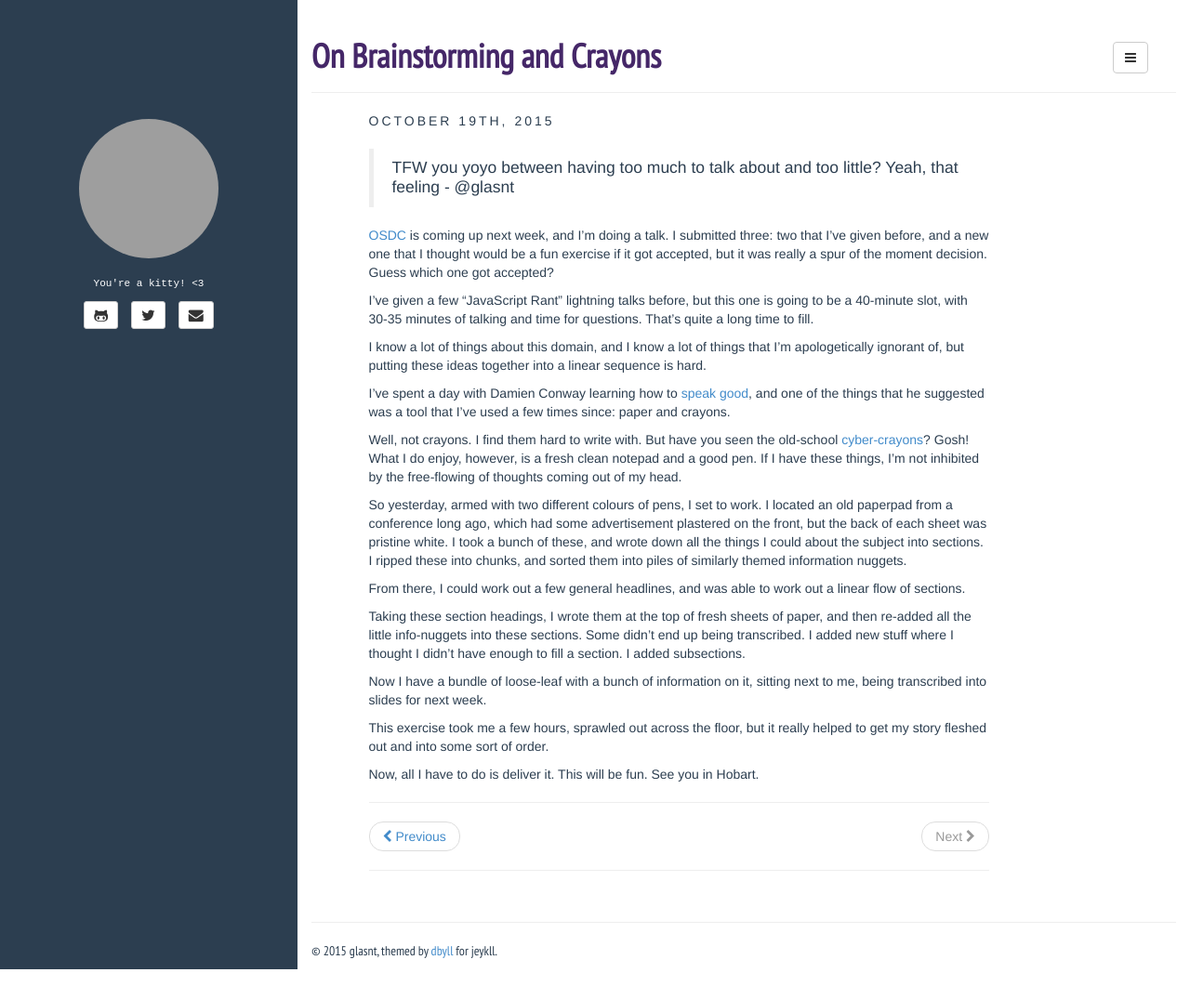
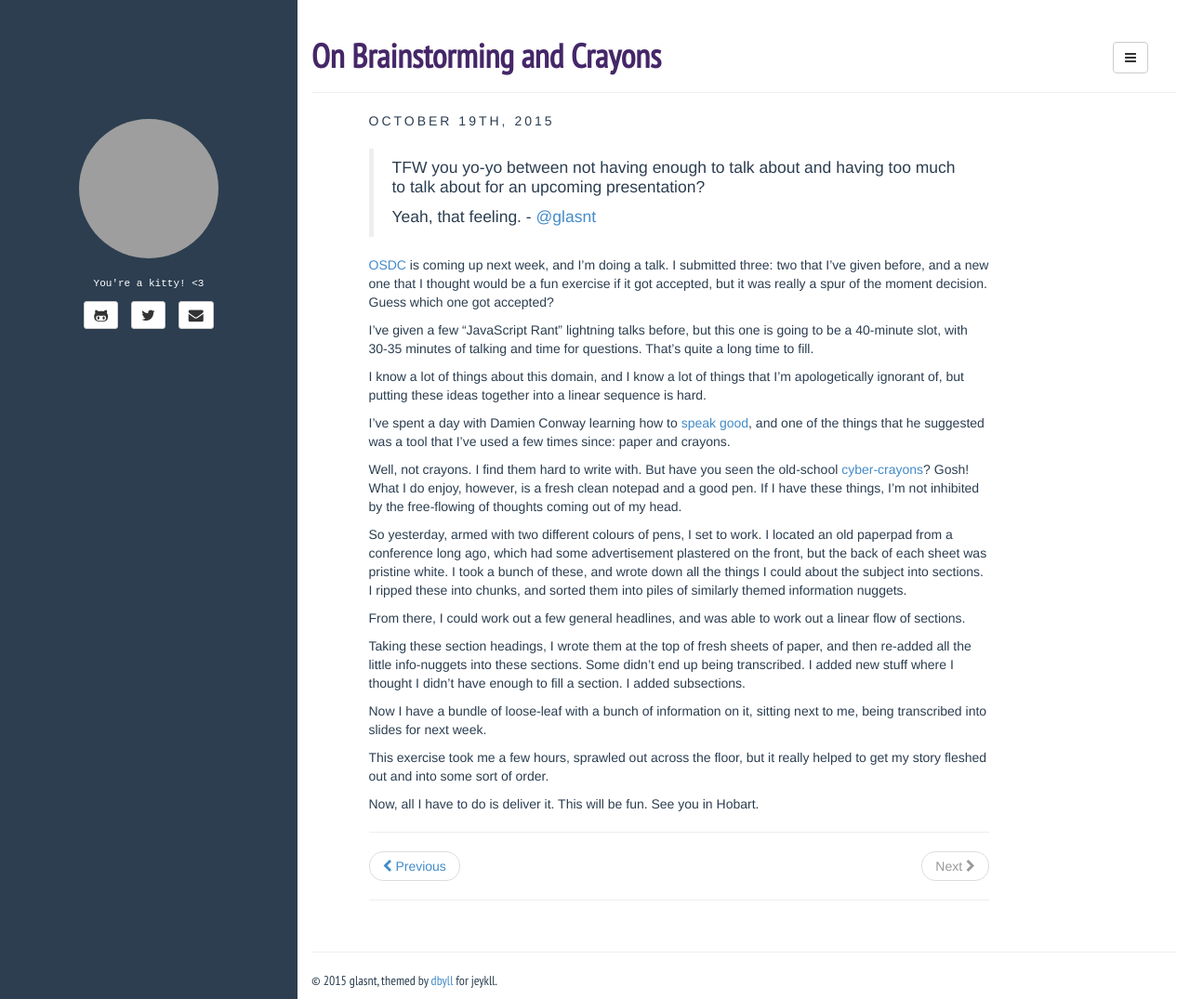
Before and after one commit to glasnt/blog, a Jekyll site: the page built from _posts/2015-10-19-on-brainstorming-and-crayons.md, in a window 1280 px wide and 1075 px high. Shown: the whole window at 93% size. Built offline with Jekyll 4.4.1, drawn with Linux system fonts in a browser that asks for light colours; grey boxes are pictures that could not be loaded.

```diff
--- a/_posts/2015-10-19-on-brainstorming-and-crayons.md
+++ b/_posts/2015-10-19-on-brainstorming-and-crayons.md
@@ -3,7 +3,9 @@ layout: post
 title: On Brainstorming and Crayons
 ---
 
-> TFW you yoyo between having too much to talk about and too little? Yeah, that feeling - @glasnt
+> TFW you yo-yo between not having enough to talk about and having too much to talk about for an upcoming presentation?
+>
+> Yeah, that feeling. - [@glasnt](https://twitter.com/glasnt/status/655580156061286400)
 
 [OSDC](https://2015.osdc.com.au) is coming up next week, and I'm doing a talk. I submitted three: two that I've given before, and a new one that I thought would be a fun exercise if it got accepted, but it was really a spur of the moment decision. Guess which one got accepted?
 
```
